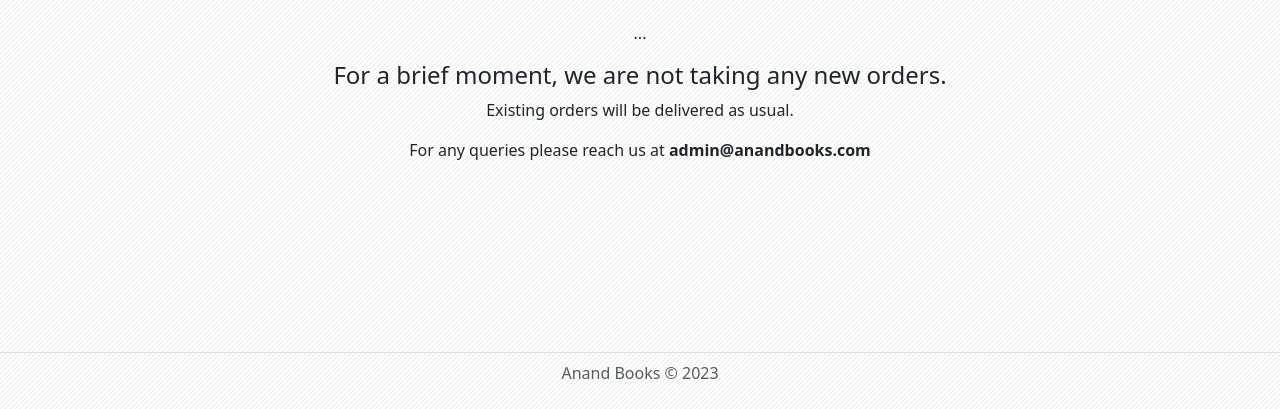
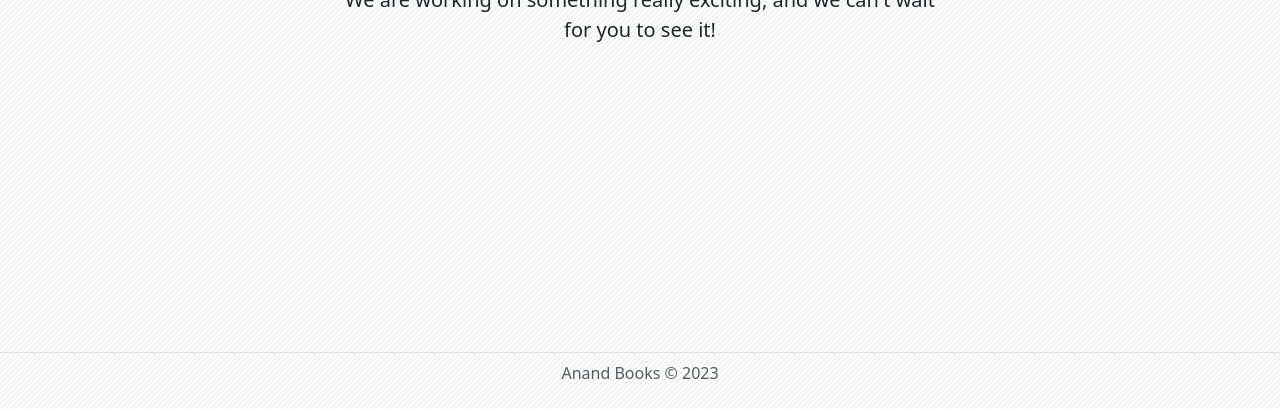
Before and after one commit to VarnamTeam/VarnamTeam.github.io, a plain HTML site: page index.html in a window 1280 px wide. Shown: the part 391-800 px from the top of the page. Drawn offline with Linux system fonts and the light colour scheme.

Commit message:
Removing unwanted text.

```diff
--- a/index.html
+++ b/index.html
@@ -64,17 +64,11 @@
 
     <div class="px-4 py-2 my-5 text-center">
         <img class="d-block mx-auto mb-4" src="assets/images/ab_logo.png" alt="">
-        <br><br>
+        <br><br><br><br>
         <h1>Coming Soon!</h1>
         <div class="col-lg-6 mx-auto">
             <p class="blockquote mb-4">We are working on something really exciting, and we can't wait for you to see
                 it!</p>
-            <p>...</p>
-            <h4>For a brief moment, we are not taking any new orders.</h4>
-            <p>Existing orders will be delivered as usual.</p>
-            <p>For any queries please reach us at <b>admin@anandbooks.com</b></p>
-        </div>
-        <div class="col-lg-6 mx-auto">
         </div>
     </div>
 </main>
```
